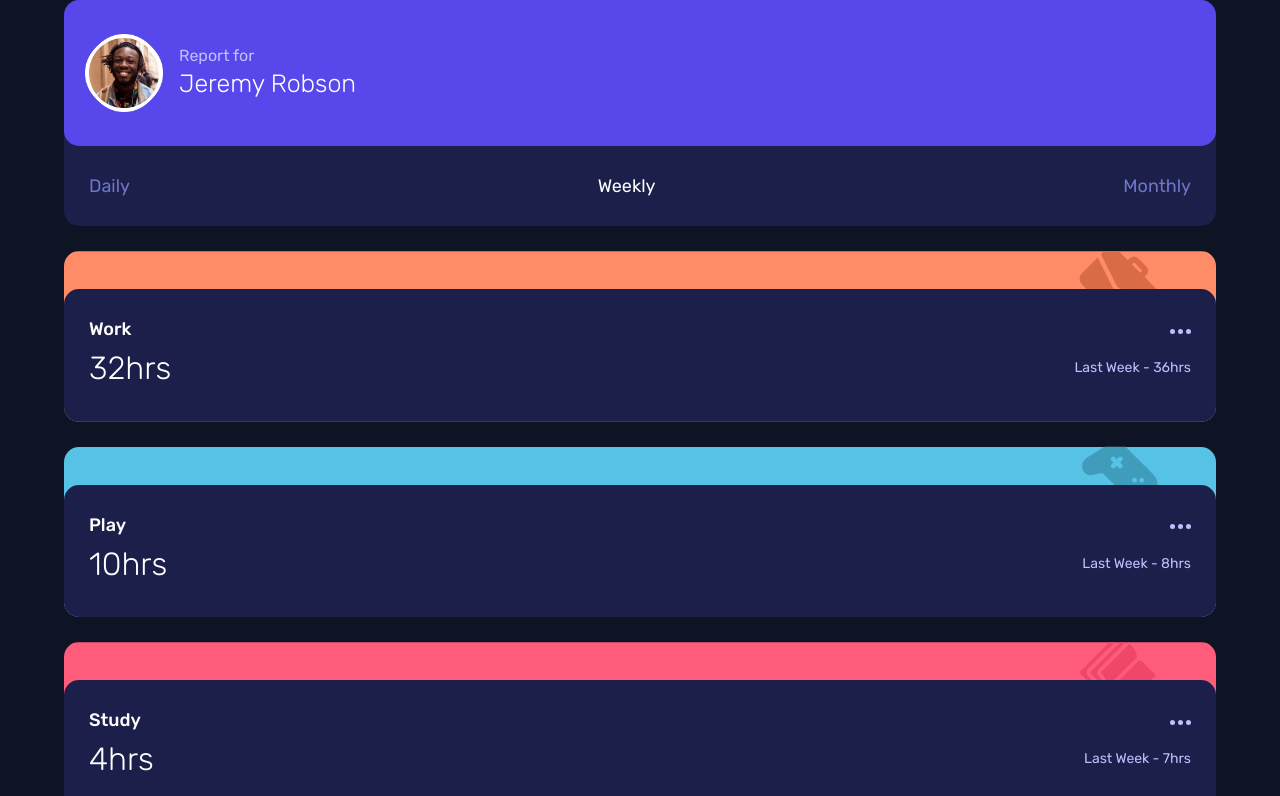
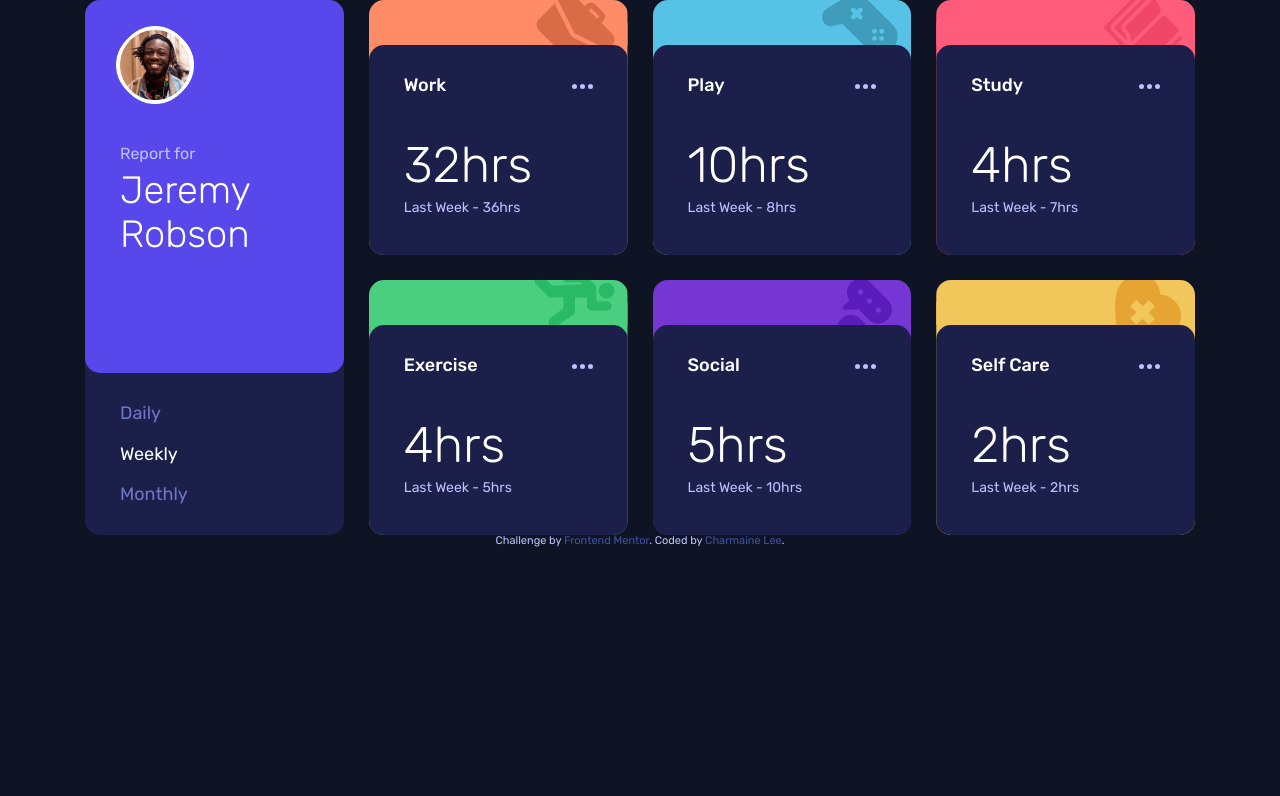
Before and after one commit to charmainelhm/time-tracking-dashboard, a plain HTML site: page index.html in a window 1280 px wide. Shown: the top 796 px of the page. Drawn offline with Linux system fonts and the light colour scheme.

Commit message:
Build desktop layout

```diff
--- a/css/style.css
+++ b/css/style.css
@@ -15,7 +15,9 @@
   --color-background-main: hsl(226, 41%, 10%);
   --color-background-container: hsl(235, 46%, 20%);
 
-  --fs-xl: 3.2rem;
+  --fs-xl: 5rem;
+  --fs-700: 3.8rem;
+  --fs-600: 3.2rem;
   --fs-500: 2.5rem;
   --fs-400: 1.8rem;
   --fs-300: 1.6rem;
@@ -83,23 +85,70 @@ a {
 
 .outer-box {
   border-radius: var(--br-container);
+  display: flex;
+  flex-direction: column;
 }
 
 .inner-box {
   padding: var(--pd-block) var(--pd-inline);
   border-radius: var(--br-container);
+  flex-grow: 1;
 }
 
 .container {
   width: 90%;
+  max-width: 450px;
   margin-inline: auto;
   display: grid;
   gap: 2.5rem;
+  grid-template-columns: 100%;
+  grid-template-rows: auto;
+  grid-template-areas:
+    "profile"
+    "work"
+    "play"
+    "study"
+    "exercise"
+    "social"
+    "selfcare";
+}
+
+@media screen and (min-width: 900px) {
+  :root {
+    --pd-inline: 3.5rem;
+  }
+
+  h1 {
+    font-size: var(--fs-700);
+  }
+
+  .container {
+    max-width: 1110px;
+    grid-template-columns: repeat(4, 1fr);
+    grid-template-rows: 255px 255px;
+    grid-template-areas:
+      "profile work play study"
+      "profile exercise social selfcare";
+  }
+
+  .flex--column {
+    flex-direction: column;
+  }
+
+  .flex.flex--column {
+    align-items: flex-start;
+  }
 }
 
 /* User Profile */
+header {
+  grid-area: profile;
+  align-self: stretch;
+}
+
 header .outer-box {
   background-color: var(--color-background-container);
+  height: 100%;
 }
 
 header .inner-box {
@@ -153,31 +202,37 @@ header .flex {
 .task-item--work {
   border-color: var(--color-accent-orange);
   background-color: var(--color-accent-orange);
+  grid-area: work;
 }
 
 .task-item--play {
   border-color: var(--color-accent-blue);
   background-color: var(--color-accent-blue);
+  grid-area: play;
 }
 
 .task-item--study {
   border-color: var(--color-accent-red);
   background-color: var(--color-accent-red);
+  grid-area: study;
 }
 
 .task-item--exercise {
   border-color: var(--color-accent-green);
   background-color: var(--color-accent-green);
+  grid-area: exercise;
 }
 
 .task-item--social {
   border-color: var(--color-accent-violet);
   background-color: var(--color-accent-violet);
+  grid-area: social;
 }
 
 .task-item--selfcare {
   border-color: var(--color-accent-yellow);
   background-color: var(--color-accent-yellow);
+  grid-area: selfcare;
 }
 
 .task-item .inner-box {
@@ -208,13 +263,38 @@ header .flex {
 }
 
 .task-content {
-  padding-block: 1rem 0.5rem;
+  padding-block: 1rem 0.5;
 }
 
 .task__data {
-  font-size: var(--fs-xl);
+  font-size: var(--fs-600);
   color: var(--color-text-primary);
   font-weight: 300;
+}
+
+@media screen and (min-width: 900px) {
+  .task-content {
+    padding-bottom: 3rem;
+  }
+
+  .task-content.flex {
+    align-items: flex-start;
+    height: 100%;
+    justify-content: flex-end;
+    row-gap: 0.5rem;
+  }
+
+  .task-item {
+    border-top-width: 4.5rem;
+  }
+
+  .task__icon {
+    top: -25%;
+  }
+
+  .task__data {
+    font-size: var(--fs-xl);
+  }
 }
 
 /* Attribution */
--- a/index.html
+++ b/index.html
@@ -21,7 +21,7 @@
     <div class="container">
       <header>
         <div class="outer-box">
-          <div class="inner-box flex">
+          <div class="inner-box flex flex--column">
             <img
               class="profile__picture"
               src="images/image-jeremy.png"
@@ -29,7 +29,7 @@
             />
             <h1 class="profile__title"><span>Report for</span>Jeremy Robson</h1>
           </div>
-          <ul class="view-type-list flex">
+          <ul class="view-type-list flex flex--column">
             <li class="view-type"><button class="btn">Daily</button></li>
             <li class="view-type">
               <button class="btn btn--active">Weekly</button>
@@ -51,7 +51,7 @@
               <img src="images/icon-ellipsis.svg" alt="Properties" />
             </button>
           </div>
-          <div class="task-content flex">
+          <div class="task-content flex flex--column">
             <p class="task__data">32hrs</p>
             <p>Last Week - 36hrs</p>
           </div>
@@ -70,7 +70,7 @@
               <img src="images/icon-ellipsis.svg" alt="Properties" />
             </button>
           </div>
-          <div class="task-content flex">
+          <div class="task-content flex flex--column">
             <p class="task__data">10hrs</p>
             <p>Last Week - 8hrs</p>
           </div>
@@ -89,7 +89,7 @@
               <img src="images/icon-ellipsis.svg" alt="Properties" />
             </button>
           </div>
-          <div class="task-content flex">
+          <div class="task-content flex flex--column">
             <p class="task__data">4hrs</p>
             <p>Last Week - 7hrs</p>
           </div>
@@ -108,7 +108,7 @@
               <img src="images/icon-ellipsis.svg" alt="Properties" />
             </button>
           </div>
-          <div class="task-content flex">
+          <div class="task-content flex flex--column">
             <p class="task__data">4hrs</p>
             <p>Last Week - 5hrs</p>
           </div>
@@ -127,7 +127,7 @@
               <img src="images/icon-ellipsis.svg" alt="Properties" />
             </button>
           </div>
-          <div class="task-content flex">
+          <div class="task-content flex flex--column">
             <p class="task__data">5hrs</p>
             <p>Last Week - 10hrs</p>
           </div>
@@ -146,7 +146,7 @@
               <img src="images/icon-ellipsis.svg" alt="Properties" />
             </button>
           </div>
-          <div class="task-content flex">
+          <div class="task-content flex flex--column">
             <p class="task__data">2hrs</p>
             <p>Last Week - 2hrs</p>
           </div>
```
